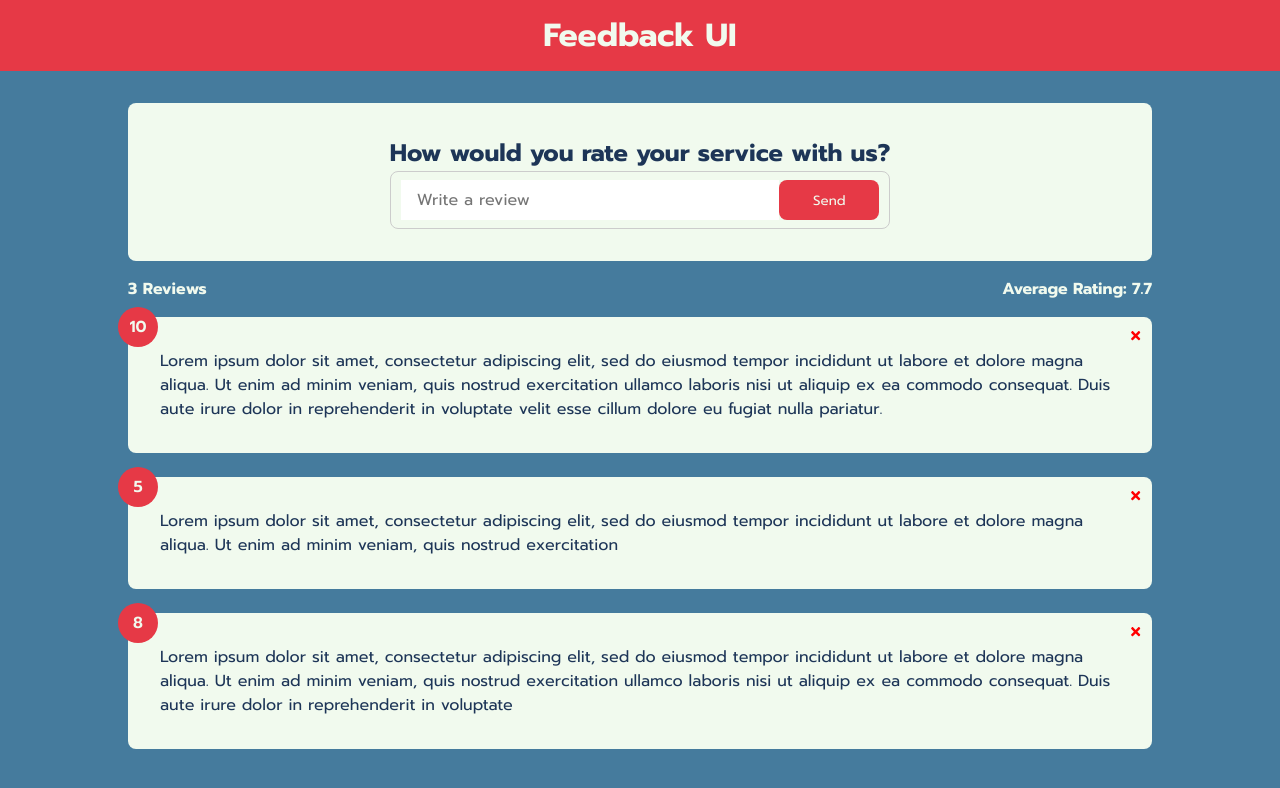
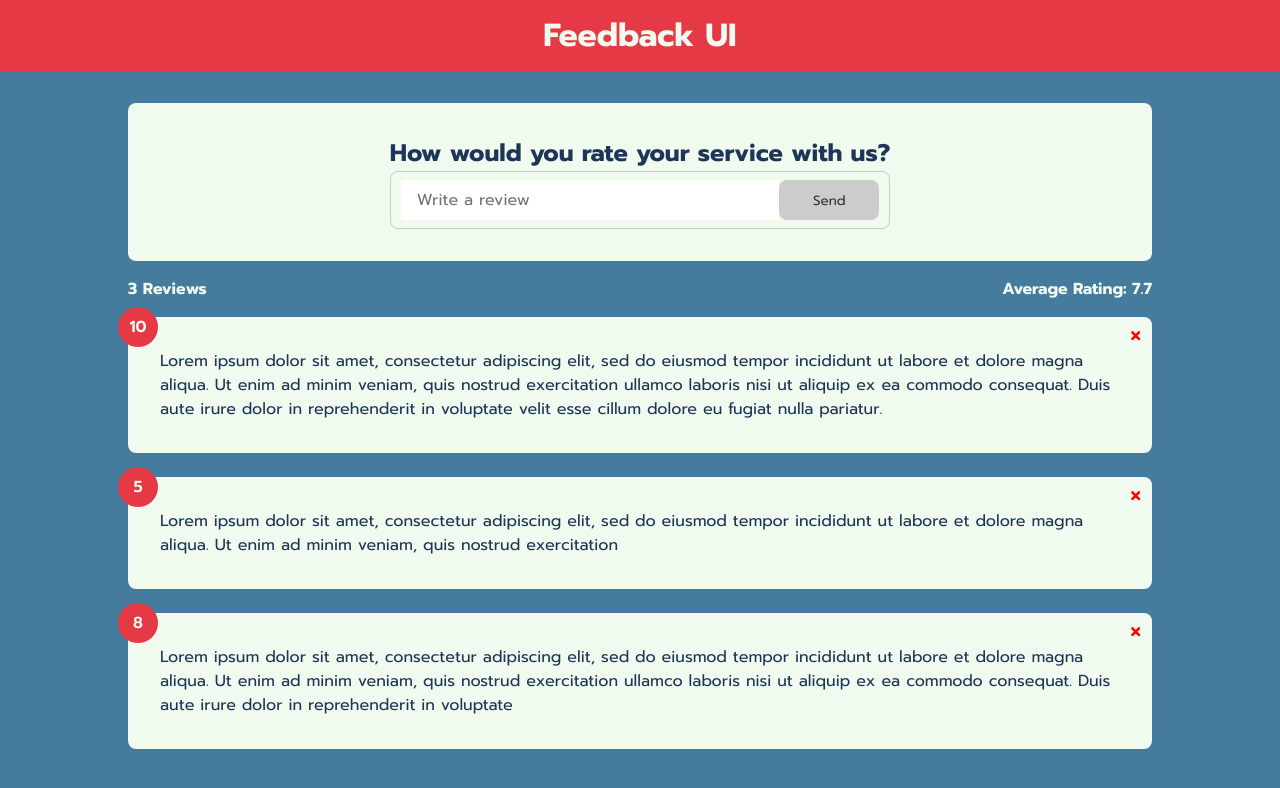
Before and after one commit to Yewdev/react-feedback, a React (Create React App) app: page / in a window 1280 px wide. Shown: the top 788 px of the page. Built offline with nearby package versions, Linux system fonts and the light colour scheme.

Commit message:
update handleTextChange function

```diff
--- a/src/components/FeedbackForm.jsx
+++ b/src/components/FeedbackForm.jsx
@@ -1,12 +1,24 @@
-import {useState} from 'react'
-import Card from "./shared/Card"
+import { useState } from 'react'
+import Card from './shared/Card'
 import Button from './shared/Button'
 
 function FeedbackForm() {
   const [text, setText] = useState('')
+  const [btnDisabled, setBtnDisabled] = useState(true)
+  const [message, setMessage] = useState('')
 
   const handleTextChange = (e) => {
-    console.log(e.target.value)
+    if(text === '') {
+      setBtnDisabled(true)
+      setMessage(null)
+    } else if (text !== '' && text.trim().length <= 10) {
+      setMessage('Text must be at least 10 characters')
+      setBtnDisabled(true)
+    } else {
+      setMessage(null)
+      setBtnDisabled(false)
+    }
+    setText(e.target.value)
   }
 
   return (
@@ -15,10 +27,20 @@
         <h2>How would you rate your service with us?</h2>
         {/* @todo - rating select component */}
         <div className="input-group">
-          <input onChange={handleTextChange} type="text" placeholder="Write a review" value={text}/>
-          <Button type="submit">Send</Button>
+          <input
+            onChange={handleTextChange}
+            type="text"
+            placeholder="Write a review"
+            value={text}
+          />
+          <Button type="submit" isDisabled={btnDisabled}>
+            Send
+          </Button>
         </div>
+
+        {message && <div className="message">{message}</div>}
       </form>
+
     </Card>
   )
 }
--- a/src/index.css
+++ b/src/index.css
@@ -90,6 +90,22 @@
   cursor: pointer;
 }
 
+.btn:hover {
+  transform: scale(0.98);
+  opacity: 0.9;
+}
+
+.btn:disabled {
+  background-color: #cccccc;
+  color: #333;
+  cursor: auto;
+}
+
+.btn:disabled:hover {
+  transform: scale(1);
+  opacity: 1;
+}
+
 .btn-primary {
   background-color: #e63946;
 }
```
